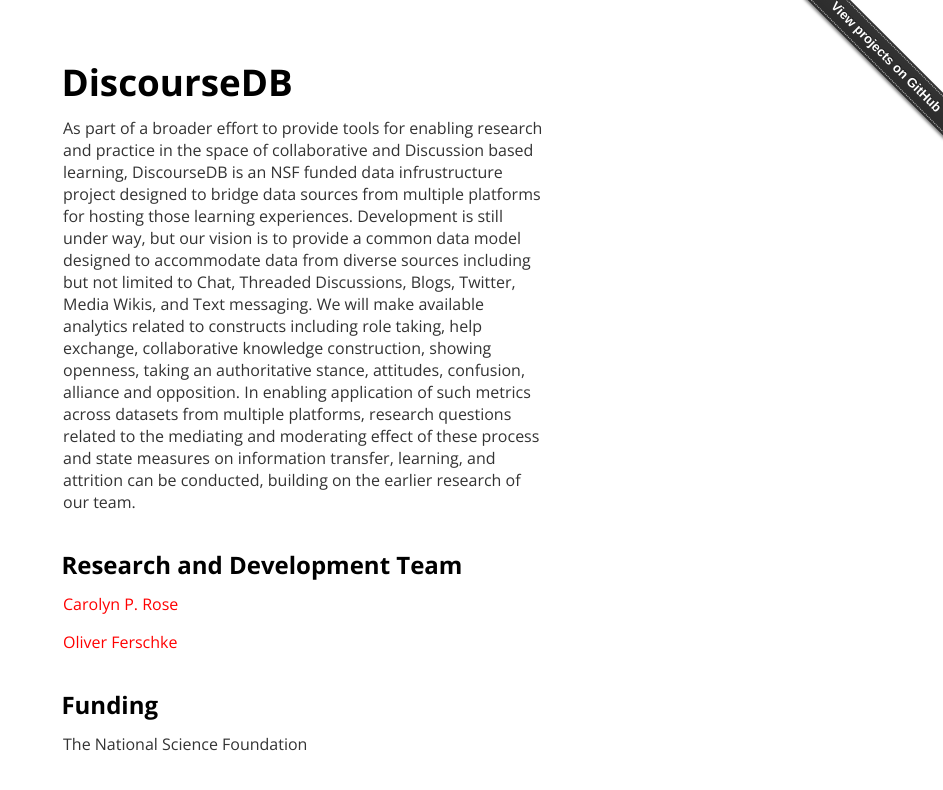
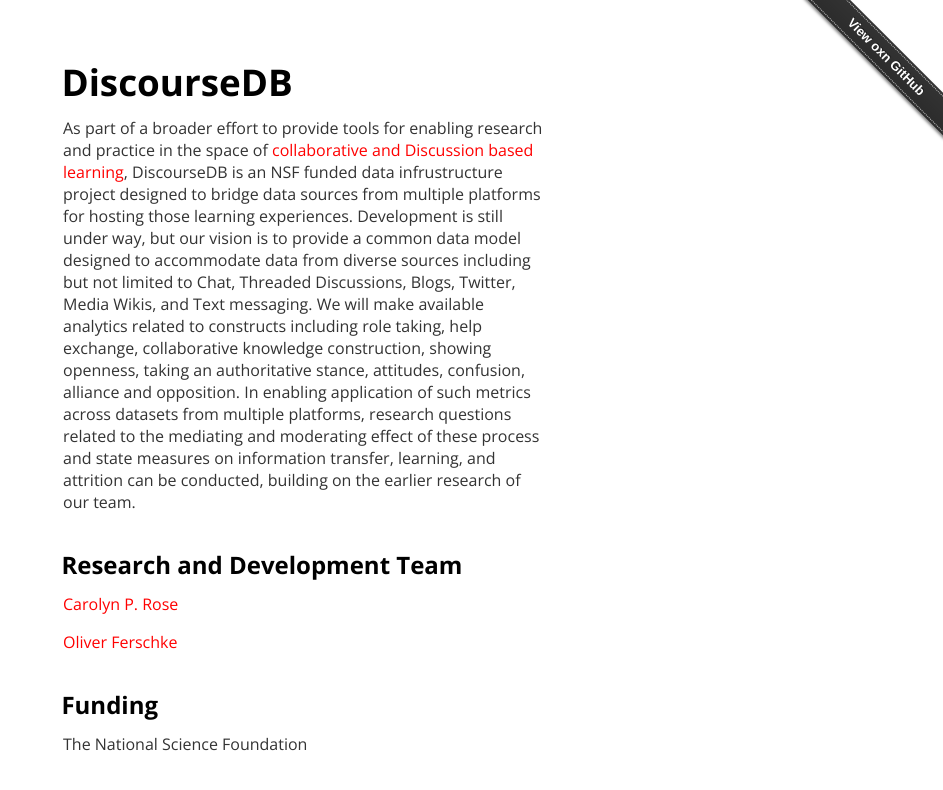
Before and after one commit to cbogart/discoursedb.github.io, a Jekyll site: the page built from index.md, in a window 1280 px wide. Shown: the top 790 px of the page, without its empty margins (337-1280 px from the left). Built offline with Jekyll 4.4.1, drawn with Linux system fonts in a browser that asks for light colours.

Commit message:
Initial commit

```diff
--- a/index.md
+++ b/index.md
@@ -2,18 +2,15 @@
 layout: default
 ---
 
-As part of a broader effort to provide tools for enabling research and practice in the space of collaborative and Discussion based learning, DiscourseDB is an NSF funded data infrustructure project designed to bridge data sources from multiple platforms for hosting those learning experiences. Development is still under way, but our vision is to provide a common data model designed to accommodate data from diverse sources including but not limited to Chat, Threaded Discussions, Blogs, Twitter, Media Wikis, and Text messaging. We will make available analytics related to constructs including role taking, help exchange, collaborative knowledge construction, showing openness, taking an authoritative stance, attitudes, confusion, alliance and opposition. In enabling application of such metrics across datasets from multiple platforms, research questions related to the mediating and moderating effect of these process and state measures on information transfer, learning, and attrition can be conducted, building on the earlier research of our team.
+As part of a broader effort to provide tools for enabling research and practice in the space of [collaborative and Discussion based learning](http://dance.cs.cmu.edu), DiscourseDB is an NSF funded data infrustructure project designed to bridge data sources from multiple platforms for hosting those learning experiences. Development is still under way, but our vision is to provide a common data model designed to accommodate data from diverse sources including but not limited to Chat, Threaded Discussions, Blogs, Twitter, Media Wikis, and Text messaging. We will make available analytics related to constructs including role taking, help exchange, collaborative knowledge construction, showing openness, taking an authoritative stance, attitudes, confusion, alliance and opposition. In enabling application of such metrics across datasets from multiple platforms, research questions related to the mediating and moderating effect of these process and state measures on information transfer, learning, and attrition can be conducted, building on the earlier research of our team.
 
 ##Research and Development Team
 [Carolyn P. Rose](https://www.cs.cmu.edu/~cprose/)
 
 [Oliver Ferschke](http://www.ferschke.com)
 
-
 ##Funding
 
 The National Science Foundation
 
-
-
-<div class="github-fork-ribbon-wrapper right fixed" style="width: 150px;height: 150px;position: fixed;overflow: hidden;top: 0;z-index: 9999;pointer-events: none;right: 0;"><div class="github-fork-ribbon" style="position: absolute;padding: 2px 0;background-color: #333;background-image: linear-gradient(to bottom, rgba(0, 0, 0, 0), rgba(0, 0, 0, 0.15));-webkit-box-shadow: 0 2px 3px 0 rgba(0, 0, 0, 0.5);-moz-box-shadow: 0 2px 3px 0 rgba(0, 0, 0, 0.5);box-shadow: 0 2px 3px 0 rgba(0, 0, 0, 0.5);z-index: 9999;pointer-events: auto;top: 42px;right: -43px;-webkit-transform: rotate(45deg);-moz-transform: rotate(45deg);-ms-transform: rotate(45deg);-o-transform: rotate(45deg);transform: rotate(45deg);"><a href="https://github.com/discoursedb" style="font: 700 13px &quot;Helvetica Neue&quot;, Helvetica, Arial, sans-serif;color: #fff;text-decoration: none;text-shadow: 0 -1px rgba(0, 0, 0, 0.5);text-align: center;width: 200px;line-height: 20px;display: inline-block;padding: 2px 0;border-width: 1px 0;border-style: dotted;border-color: rgba(255, 255, 255, 0.7);">View projects on GitHub</a></div></div>
+<div class="github-fork-ribbon-wrapper right fixed" style="width: 150px;height: 150px;position: fixed;overflow: hidden;top: 0;z-index: 9999;pointer-events: none;right: 0;"><div class="github-fork-ribbon" style="position: absolute;padding: 2px 0;background-color: #333;background-image: linear-gradient(to bottom, rgba(0, 0, 0, 0), rgba(0, 0, 0, 0.15));-webkit-box-shadow: 0 2px 3px 0 rgba(0, 0, 0, 0.5);-moz-box-shadow: 0 2px 3px 0 rgba(0, 0, 0, 0.5);box-shadow: 0 2px 3px 0 rgba(0, 0, 0, 0.5);z-index: 9999;pointer-events: auto;top: 42px;right: -43px;-webkit-transform: rotate(45deg);-moz-transform: rotate(45deg);-ms-transform: rotate(45deg);-o-transform: rotate(45deg);transform: rotate(45deg);"><a href="https://github.com/discoursedb" style="font: 700 13px &quot;Helvetica Neue&quot;, Helvetica, Arial, sans-serif;color: #fff;text-decoration: none;text-shadow: 0 -1px rgba(0, 0, 0, 0.5);text-align: center;width: 200px;line-height: 20px;display: inline-block;padding: 2px 0;border-width: 1px 0;border-style: dotted;border-color: rgba(255, 255, 255, 0.7);">View oxn GitHub</a></div></div>
```
